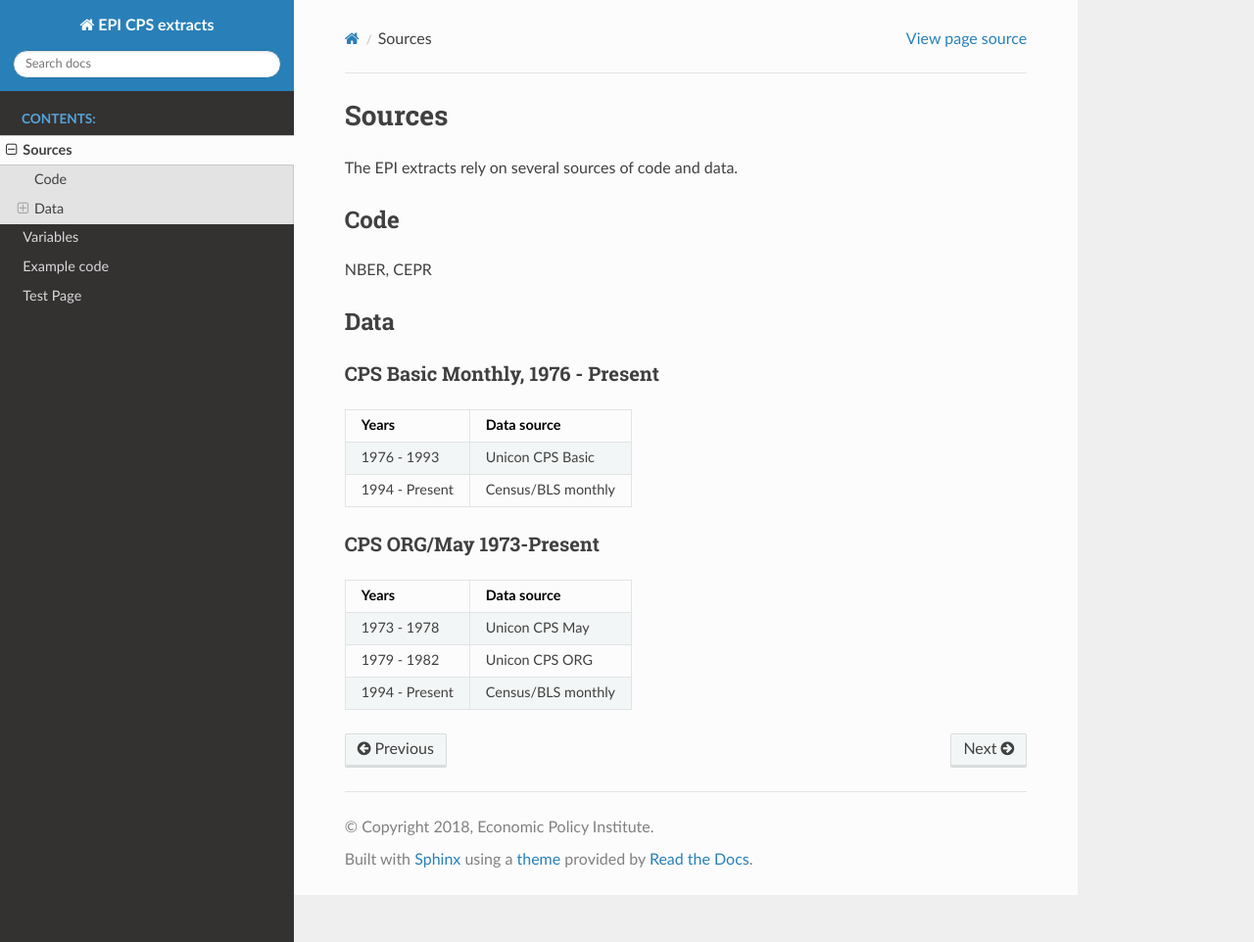
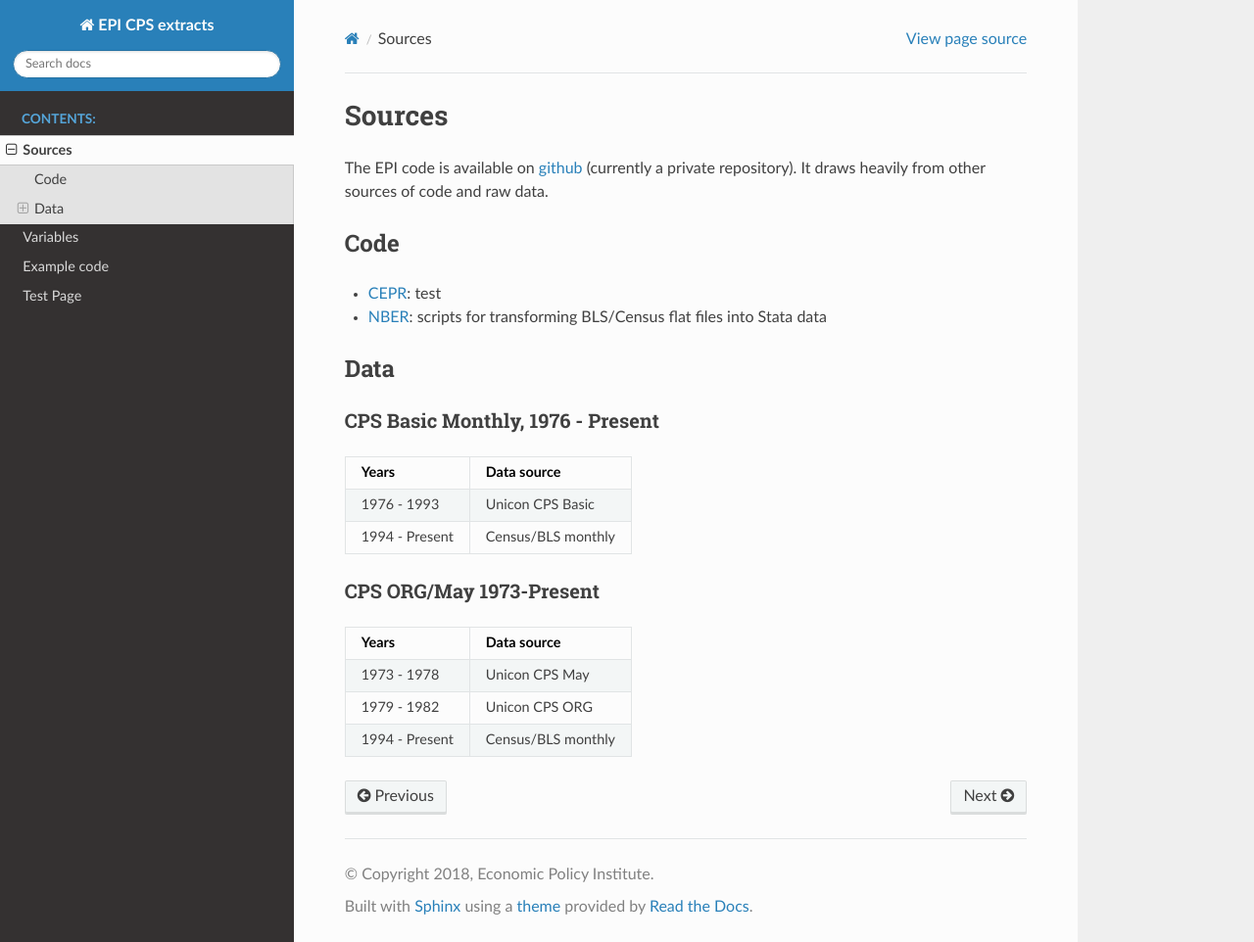
Before and after one commit to Economic/epiextracts, a Sphinx documentation site: the page built from docs/sources.rst, in a window 1280 px wide and 962 px high. Shown: the whole window at 98% size. Built offline with Sphinx 7.4.7 and the Read the Docs theme 2.0.0, drawn with Linux system fonts in a browser that asks for light colours.

Commit message:
added CEPR/NBER links to Sources

```diff
--- a/docs/sources.rst
+++ b/docs/sources.rst
@@ -2,11 +2,18 @@
 Sources
 =======
 
-The EPI extracts rely on several sources of code and data.
+The EPI code is available on
+`github <https://github.com/Economic/epiextracts_basicorg>`_
+(currently a private repository). It draws heavily from other sources of code
+and raw data.
 
 Code
 =======
-NBER, CEPR
+* `CEPR <http://ceprdata.org/cps-uniform-data-extracts/cps-basic-programs/cps-basic-monthly-programs/>`_:
+  test
+* `NBER <http://www.nber.org/data/cps_basic_progs.html>`_:
+  scripts for transforming BLS/Census flat files into Stata data
+
 
 Data
 =======
```
